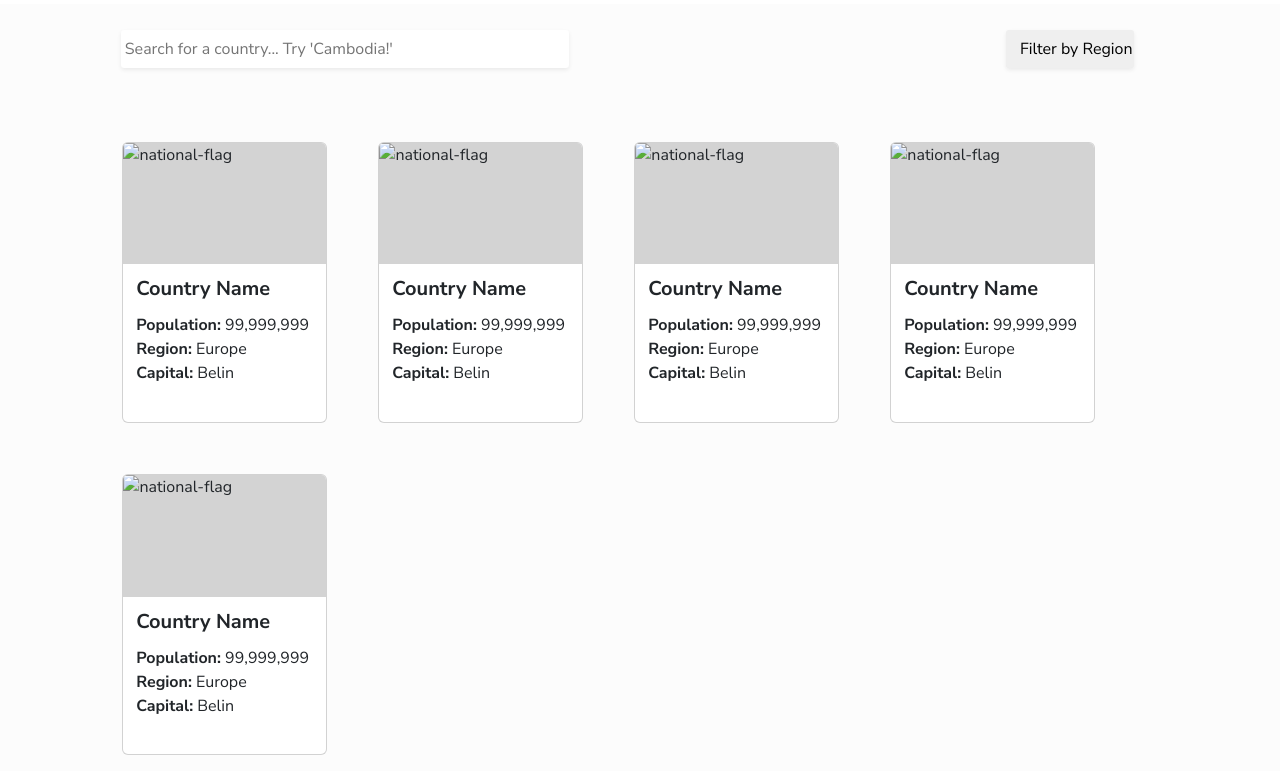
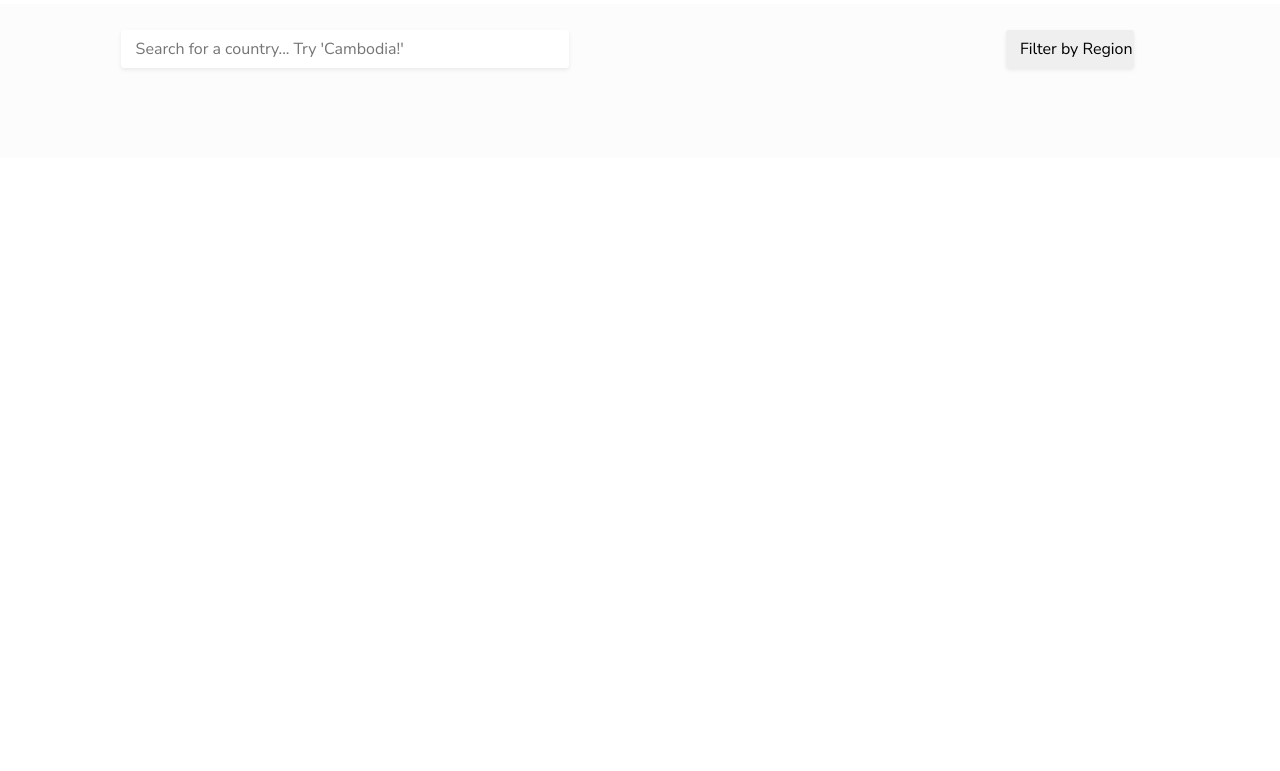
Before and after one commit to ANIO-Official/where-in-the-world, a plain HTML site: page rest-countries-api-with-color-theme-switcher-master/public/index.html in a window 1280 px wide. Shown: the part 47-818 px from the top of the page. Drawn offline with nearby package versions, Linux system fonts and the light colour scheme.

Commit message:
Hid card template in HTML file. Added input and select styling for user input feedback and accessibility. Created new TS files for DOM variables and for Card class. Added new folders for organization.

```diff
--- a/rest-countries-api-with-color-theme-switcher-master/public/index.html
+++ b/rest-countries-api-with-color-theme-switcher-master/public/index.html
@@ -47,53 +47,8 @@
         <div id="main-content-container" class="row pt-4">
                 <div id="card-grid-container">
                     <ul id="cards-batch" class="row row-cols-4">
-                         <!-- style="display: none;" -->
-                        <li class="card-template card col">
-                            <img src="..." class="card-img-top" alt="national-flag"/>
-                            <div class="card-body">
-                                <h2 class="card-title">Country Name</h2>
-                                <p class="card-text pb-4 pt-1">
-                                    <b>Population:</b> 99,999,999<br>
-                                    <b>Region:</b> Europe<br>
-                                    <b>Capital:</b> Belin<br>
-                                </p>
-                            </div>
-                        </li>
-                        <li class="card-template card col">
-                            <img src="..." class="card-img-top" alt="national-flag"/>
-                            <div class="card-body">
-                                <h2 class="card-title">Country Name</h2>
-                                <p class="card-text pb-4 pt-1">
-                                    <b>Population:</b> 99,999,999<br>
-                                    <b>Region:</b> Europe<br>
-                                    <b>Capital:</b> Belin<br>
-                                </p>
-                            </div>
-                        </li>
-                        <li class="card-template card col">
-                            <img src="..." class="card-img-top" alt="national-flag"/>
-                            <div class="card-body">
-                                <h2 class="card-title">Country Name</h2>
-                                <p class="card-text pb-4 pt-1">
-                                    <b>Population:</b> 99,999,999<br>
-                                    <b>Region:</b> Europe<br>
-                                    <b>Capital:</b> Belin<br>
-                                </p>
-                            </div>
-                        </li>
-                        <li class="card-template card col">
-                            <img src="..." class="card-img-top" alt="national-flag"/>
-                            <div class="card-body">
-                                <h2 class="card-title">Country Name</h2>
-                                <p class="card-text pb-4 pt-1">
-                                    <b>Population:</b> 99,999,999<br>
-                                    <b>Region:</b> Europe<br>
-                                    <b>Capital:</b> Belin<br>
-                                </p>
-                            </div>
-                        </li>
-                        <li class="card-template card col">
-                            <img src="..." class="card-img-top" alt="national-flag"/>
+                        <li class="card-template card col" style="display: none;">
+                            <img src="..." class="card-img-top" alt="national-flag" />
                             <div class="card-body">
                                 <h2 class="card-title">Country Name</h2>
                                 <p class="card-text pb-4 pt-1">
--- a/rest-countries-api-with-color-theme-switcher-master/src/index.ts
+++ b/rest-countries-api-with-color-theme-switcher-master/src/index.ts
@@ -0,0 +1,3 @@
+/* GLOBAL VARIABLES */
+
+let cardsData = [] //
--- a/rest-countries-api-with-color-theme-switcher-master/src/styles.css
+++ b/rest-countries-api-with-color-theme-switcher-master/src/styles.css
@@ -1,4 +1,5 @@
 :root{
+    /*Base Styling*/
     --input-border-rounded: 0.25vw;
     --input-border-rounded-mobile: 1vw;
     --light-mode-background: hsl(0, 0%, 99%);
@@ -7,20 +8,28 @@
     --dark-mode-background: hsl(207, 26%, 17%);
     --dark-mode-elements: hsl(209, 23%, 22%);
     --its-white: hsl(0, 100%, 100%);
+    /*Accessibility & Interactivity*/
+    --input-focus: hsl(198, 100%, 92%);
+    --invalid-response: hsl(0, 81%, 39%);
+    --valid-response: hsl(145, 81%, 39%);
+
 }
+/*ACCESSIBILITY & INTERACTIVITY=============================*/
+input:focus, select:focus{
+    background-color: var(--input-focus);
+}
+
+input:user-valid{
+    outline: var(--valid-response);
+}
+input:user-invalid{
+    outline: var(--invalid-response);
+}
+
+/*FONT=============================*/
 body{
     font-family: "Nunito Sans",Verdana, Geneva, Tahoma, sans-serif;
 }
-
-header{
-    padding: 0 8vw;
-    background-color: var(--its-white);
-}
-main{
-    padding: 0 8vw;
-    background-color: var(--light-mode-background);
-}
-/* GENERAL FONT=============================*/
 h1{
     font-size: 1.5rem;
     font-weight: 800;
@@ -30,6 +39,10 @@ h2{
     font-weight: bold;
 }
 /*HEADER=====================================*/
+header{
+    padding: 0 8vw;
+    background-color: var(--its-white);
+}
 
 #header-content-container{
     height: 4vw;
@@ -43,6 +56,10 @@ h2{
     font-weight:600;
 }
 /*MAIN CONTENT===============================*/
+main{
+    padding: 0 8vw;
+    background-color: var(--light-mode-background);
+}
 
 /*Interaction Query Container*/
 #interaction-query-container{
@@ -52,6 +69,7 @@ h2{
 #country-search-bar{
     width: 35vw;
     height: 3vw;
+    padding-left: 1vw;
     border-color: transparent;
     border-radius: var(--input-border-rounded);
 }
```
Also changed, not shown: rest-countries-api-with-color-theme-switcher-master/src/dom/dom-cache.ts (added, +8 -0 lines), rest-countries-api-with-color-theme-switcher-master/src/models/Card.ts (added, +37 -0 lines).
